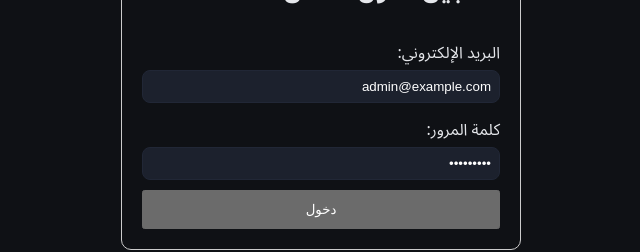
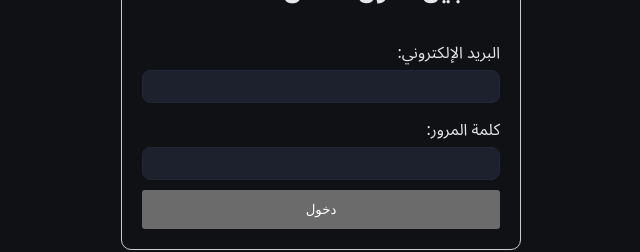
Before and after one commit to mohamedenoo/admin-panel, a React (Vite) app: page /login in a window 1280 px wide. Shown: the part 156-408 px from the top of the page, without its empty margins (319-959 px from the left). Built offline with nearby package versions, Linux system fonts and the light colour scheme.

Commit message:
chore(login): clear default admin credentials

```diff
--- a/src/pages/Login.jsx
+++ b/src/pages/Login.jsx
@@ -8,8 +8,8 @@ export default function Login() {
   const nav = useNavigate();
 
   console.log('VITE_API_BASE_URL =', import.meta.env.VITE_API_BASE_URL);
-  const [email, setEmail] = useState('admin@example.com');
-  const [password, setPassword] = useState('Admin@123');
+  const [email, setEmail] = useState('');
+  const [password, setPassword] = useState('');
   const [error, setError] = useState('');
 
   async function handleLogin(e) {
```
